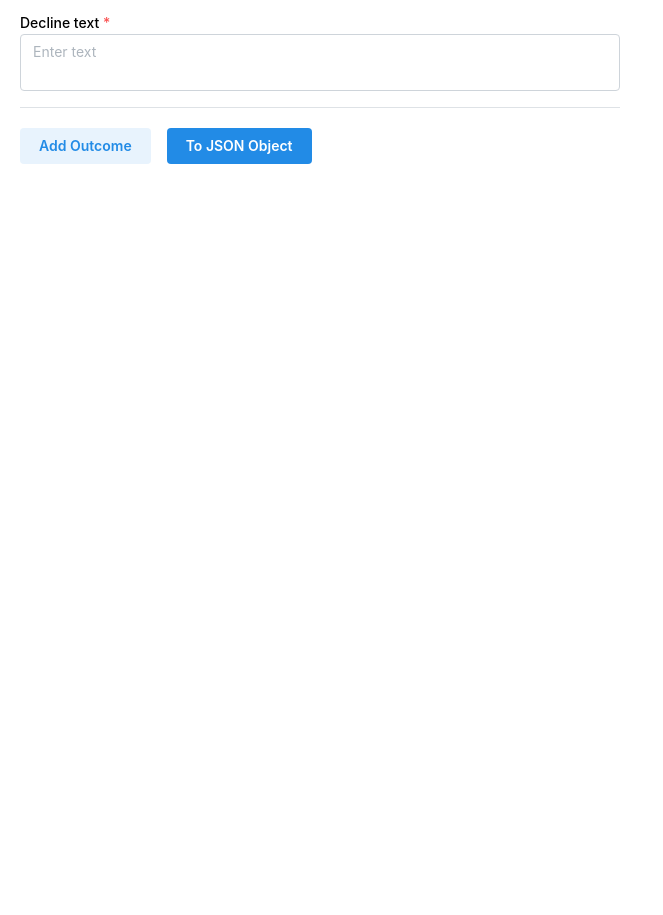
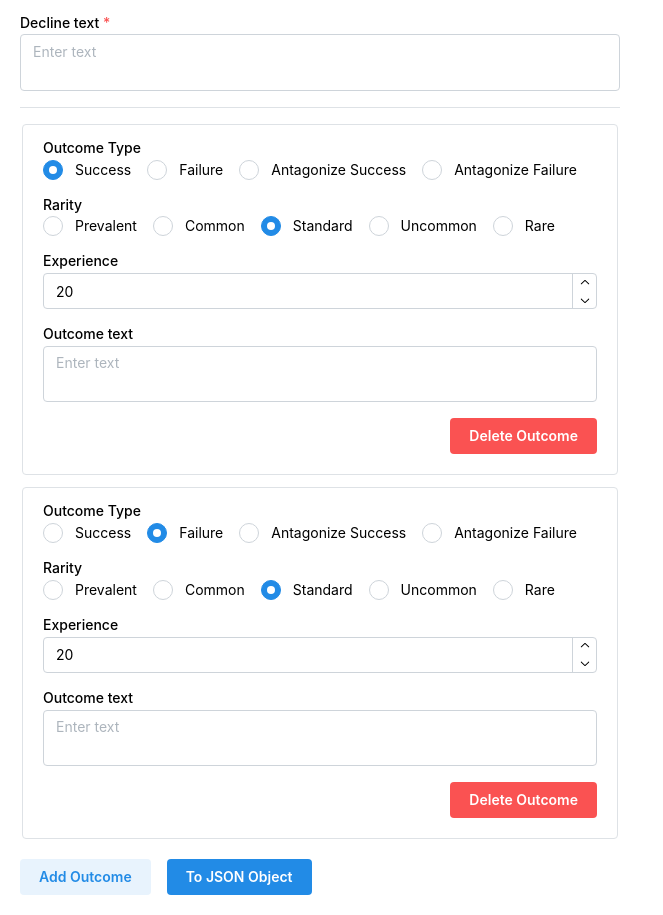
Before and after one commit to cgen-tools/patrol-helper, a React (Vite) app: page / in a window 1280 px wide. Shown: the part 1794-2709 px from the top of the page, without its empty margins (0-663 px from the left). Before the commit the page ends 1978 px from the top, so only its background shows below. Built offline with nearby package versions, Linux system fonts and the light colour scheme.

Commit message:
feat: default success and failure outcomes

```diff
--- a/src/components/PatrolForm.tsx
+++ b/src/components/PatrolForm.tsx
@@ -152,7 +152,20 @@ function PatrolForm() {
   const [introText, setIntroText] = useState("");
   const [declineText, setDeclineText] = useState("");
 
-  const [outcomes, setOutcomes] = useState<Outcome[]>([]);
+  const [outcomes, setOutcomes] = useState<Outcome[]>([
+    {
+      outcomeType: "success",
+      rarity: "standard",
+      exp: 20,
+      text: "",
+    },
+    {
+      outcomeType: "failure",
+      rarity: "standard",
+      exp: 20,
+      text: "",
+    },
+  ]);
 
   // display variables
   const [opened, { open, close }] = useDisclosure(false);
```
